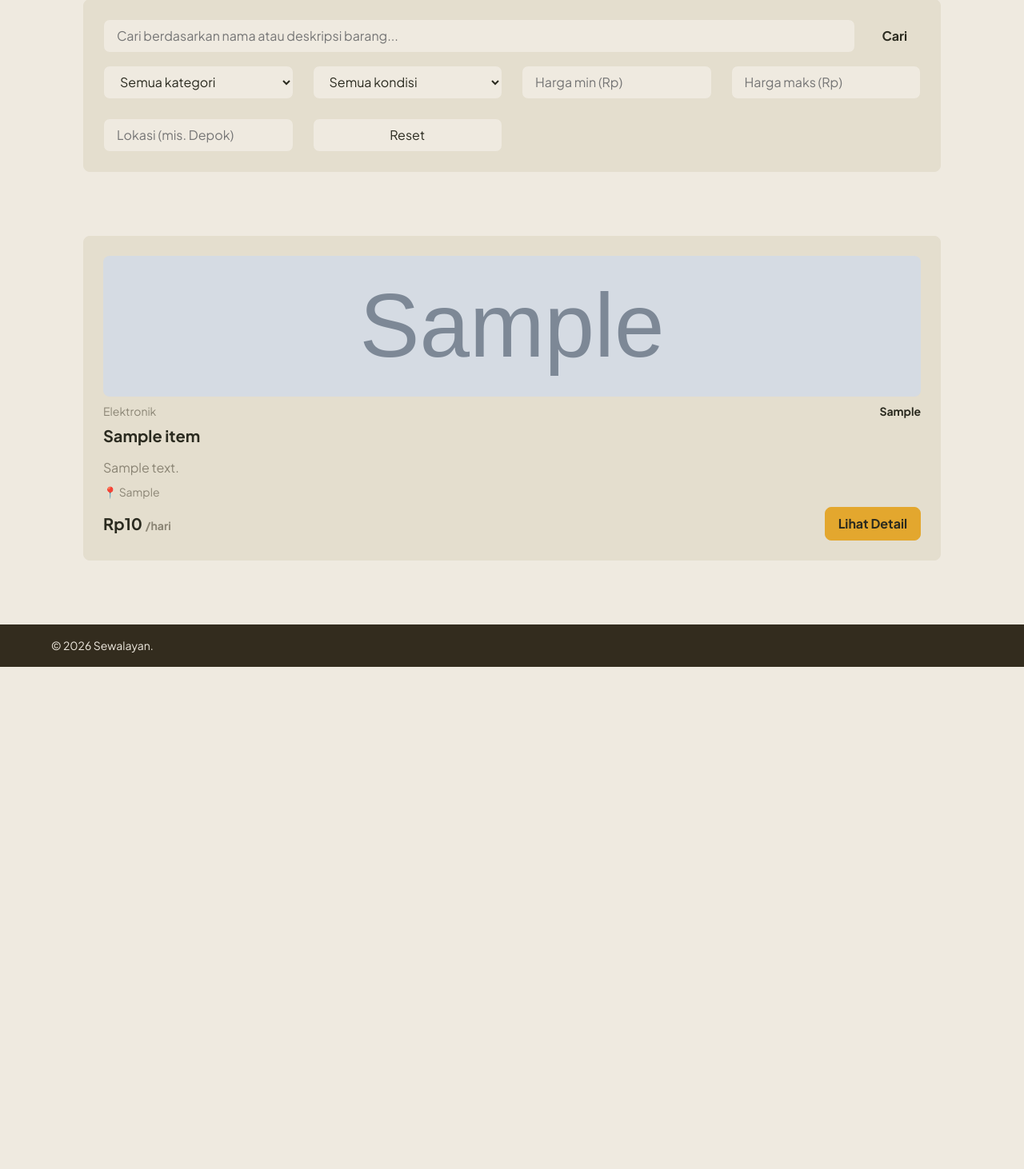
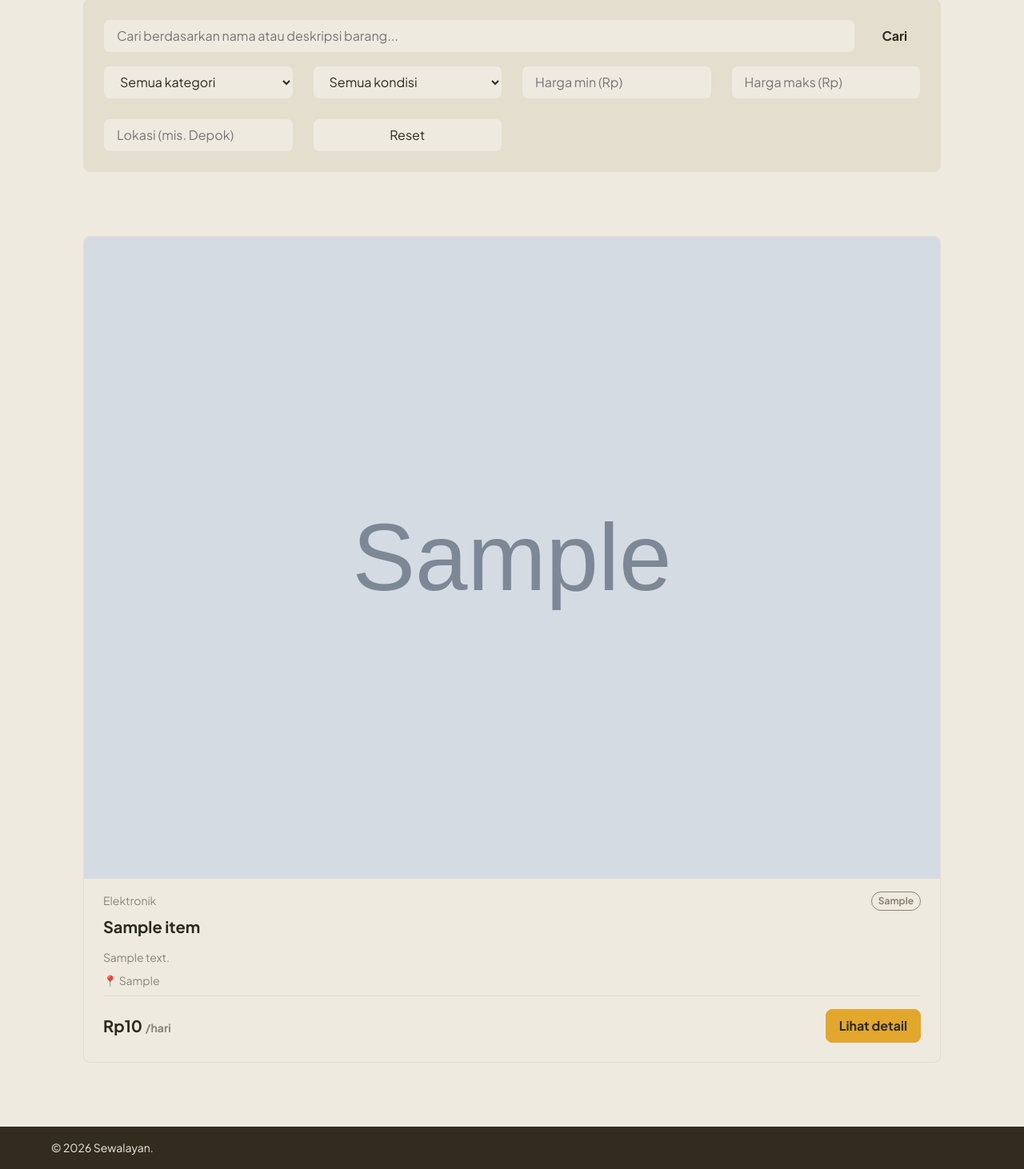
Before and after one commit to PBP-E-10/sewalayan, a Django app: page /item/ in a window 1280 px wide. Shown: the part 272-1734 px from the top of the page at 80% size. Before the commit the page ends 1106 px from the top, so only its background shows below. Run offline with Django 5.2, Linux system fonts and the light colour scheme; data comes from the database, SQL or seed files in the repository; tables that the repository leaves empty hold one stand-in row (values such as "Sample post"); grey boxes marked "Sample" are stand-in pictures.

Commit message:
feat(css) : Modifikasi style untuk card item

```diff
--- a/static/css/style.css
+++ b/static/css/style.css
@@ -384,3 +384,82 @@ video {
     border-radius: var(--radius);
     z-index: 1;
 }
+
+/* =========================================================
+   ITEM CARD
+   ========================================================= */
+
+/*  Kartu barang  */
+.card.item-card {
+    padding: 0;
+    overflow: hidden;
+    display: flex;
+    flex-direction: column;
+    background: var(--bg);
+    transition: box-shadow 0.2s ease, border-color 0.2s ease;
+
+    &:hover {
+        border-color: var(--muted);
+        box-shadow: 0 8px 24px rgba(51, 44, 30, 0.12);
+    }
+}
+
+.item-card__media {
+    display: block;
+}
+
+.item-card__image {
+    width: 100%;
+    height: auto;
+    aspect-ratio: 4 / 3;
+    border-radius: 0;
+    object-fit: cover;
+}
+
+.item-card__image--empty {
+    display: grid;
+    place-items: center;
+    background: var(--surface);
+    color: var(--muted);
+    font-size: var(--text-sm);
+}
+
+.item-card__body {
+    flex: 1;
+    padding: var(--space-3) var(--space-4) var(--space-4);
+}
+
+.item-card__title {
+    margin-bottom: 0;
+}
+
+.card .item-card__desc {
+    display: -webkit-box;
+    -webkit-line-clamp: 2;
+    line-clamp: 2;
+    -webkit-box-orient: vertical;
+    overflow: hidden;
+    font-size: var(--text-sm);
+}
+
+.item-card__footer {
+    padding-top: var(--space-3);
+    border-top: 1px solid var(--border);
+}
+
+/* Badge kondisi (Grade A-D) */
+.badge {
+    display: inline-block;
+    padding: 0.125rem var(--space-2);
+    border: 1px solid var(--muted);
+    border-radius: 999px;
+    font-size: 0.75rem;
+    font-weight: 700;
+    color: var(--muted);
+    white-space: nowrap;
+}
+
+.badge--a { color: var(--success); border-color: var(--success); }
+.badge--b { color: #6B7F2A; border-color: #6B7F2A; }
+.badge--c { color: #9A6B00; border-color: #9A6B00; }
+.badge--d { color: var(--danger); border-color: var(--danger); }
```
Also changed, not shown: templates/item/item_list.html (+23 -14 lines).
